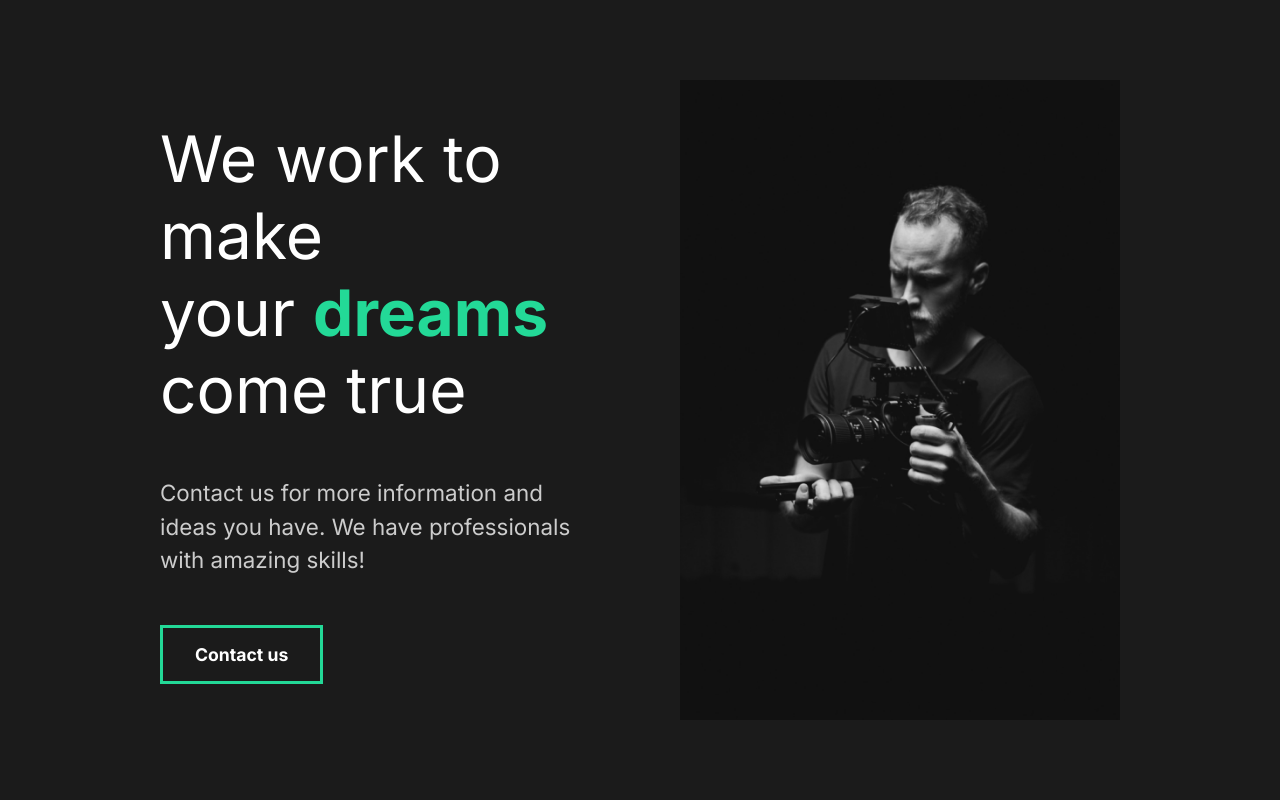
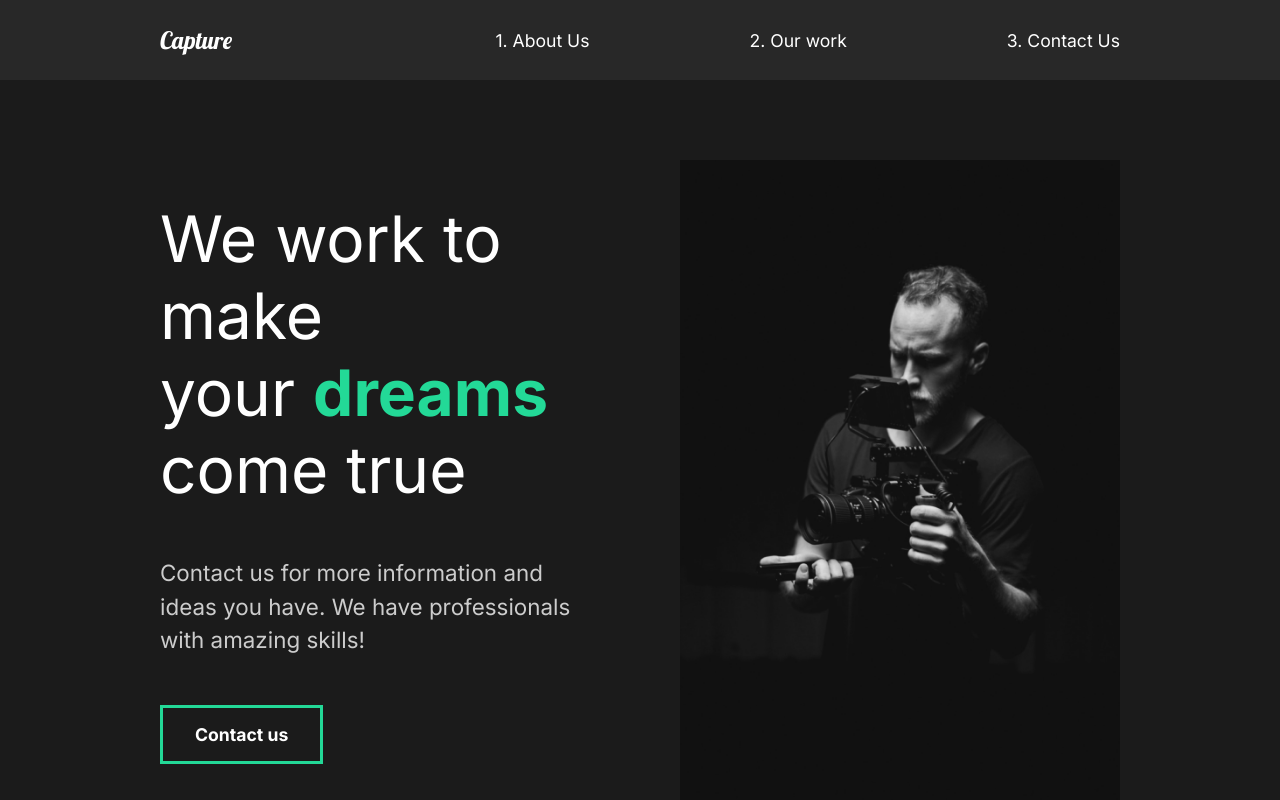
Before and after one commit to MadBones3/ReactPortofolioWebsite, a React (Create React App) app: page / in a window 1280 px wide. Shown: the top 800 px of the page. Built offline with nearby package versions, Linux system fonts and the light colour scheme.

Commit message:
8. Add Nav and styled

```diff
--- a/src/App.js
+++ b/src/App.js
@@ -3,11 +3,14 @@
 import GlobalStyles from './components/GlobalStyle';
 //Import pages
 import AboutUs from './pages/AboutUs';
+import Nav from './components/Nav';
+
 
 function App() {
   return (
     <div className="App">
       <GlobalStyles/>
+      <Nav/>
       <AboutUs/>
     </div>
   );
--- a/src/components/GlobalStyle.js
+++ b/src/components/GlobalStyle.js
@@ -10,7 +10,6 @@
     body {
         background-color: #1b1b1b;
         font-family: 'Inter', sans-serif;
-        /* font-family: 'Lobster', cursive; */
     }
     button {
         cursor: pointer;
--- /dev/null
+++ b/src/components/Nav.js
@@ -0,0 +1,51 @@
+import React from 'react';
+import styled from 'styled-components';
+
+const Nav = () => {
+    return(
+        <StyledNav>
+            <h1><a id="logo" href="#">Capture</a></h1>
+            <ul>
+                <li>
+                    <a href="#">1. About Us</a>
+                </li>
+                <li>
+                    <a href="#">2. Our work</a>
+                </li>
+                <li>
+                    <a href="#">3. Contact Us</a>
+                </li>
+            </ul>
+        </StyledNav>
+    )
+}
+
+const StyledNav = styled.nav`
+    display: flex;
+    min-height: 10vh;
+    margin: auto;
+    justify-content: space-between;
+    align-items: center;
+    padding: 1rem 10rem;
+    background-color: #282828;
+    a {
+        color: #fff;
+        text-decoration: none;
+    }
+    ul {
+        display: flex;
+        list-style: none;
+        li {
+            padding-left: 10rem;
+            position: relative;
+        }
+    }
+    #logo {
+        font-family: 'Lobster', cursive;
+        font-size: 1.5rem;
+        font-weight: lighter
+    }
+
+`;
+
+export default Nav;
```
